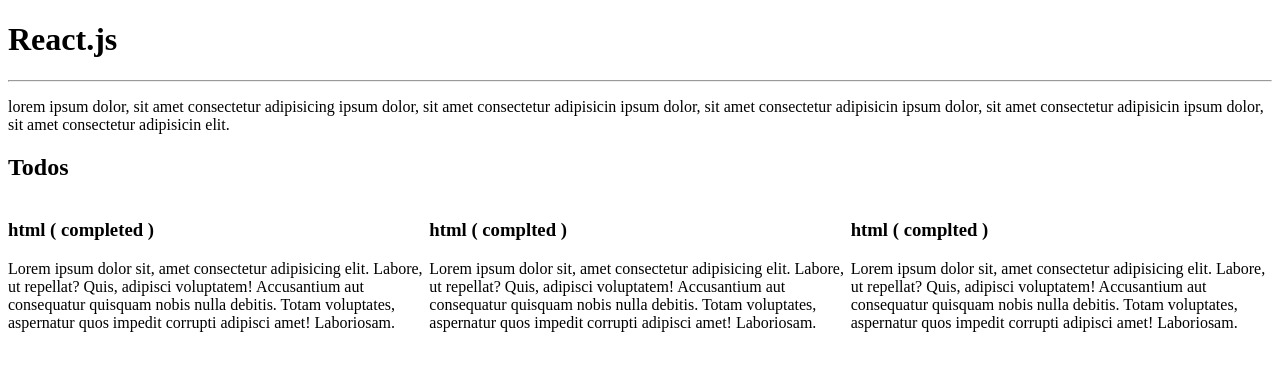
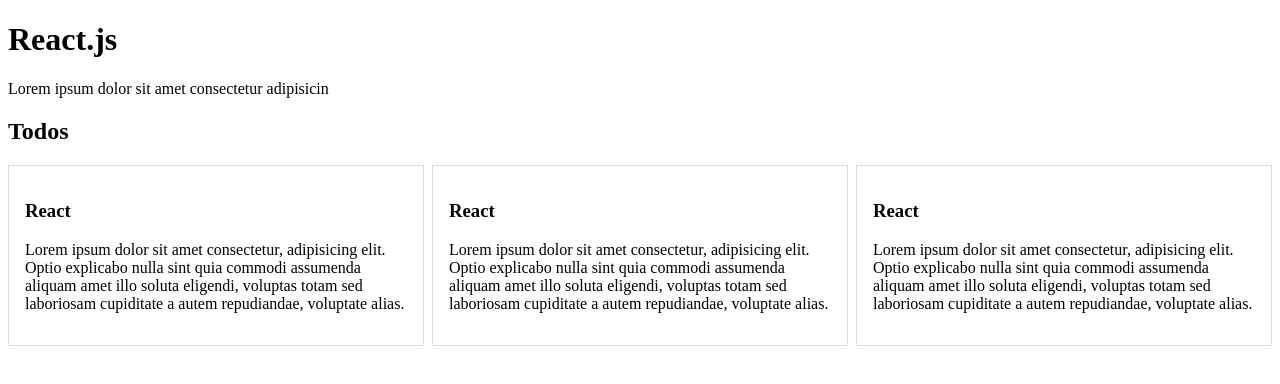
Before and after one commit to sagartmg2/react2080, a React (Vite) app in the folder react-base/: page / in a window 1280 px wide. Shown: the top 384 px of the page. Built offline with nearby package versions, Linux system fonts and the light colour scheme.

Commit message:
components

```diff
--- a/react-base/src/main.css
+++ b/react-base/src/main.css
@@ -4,5 +4,11 @@
 } */
 
 .todos{
-    display: flex
+    display: flex;
+    gap:8px
 }
+
+.todo{
+    padding: 1rem;
+    border: 1px solid gainsboro;
+}
--- a/react-base/src/main.jsx
+++ b/react-base/src/main.jsx
@@ -1,72 +1,79 @@
 /* ecmascript module(react) vs common js (express) */
 import React from "react";
 import ReactDOM from "react-dom/client";
+
 import "./main.css";
 
 let title = "React.js";
-let description =
-  "lorem ipsum dolor, sit amet consectetur adipisicing ipsum dolor, sit amet consectetur adipisicin ipsum dolor, sit amet consectetur adipisicin ipsum dolor, sit amet consectetur adipisicin ipsum dolor, sit amet consectetur adipisicin elit.";
+let description = "Lorem ipsum dolor sit amet consectetur adipisicin";
 
 let todos = [
   {
     title: "html",
     description:
       "lorem ipsum dolor, sit amet consectetur adipisicing ipsum dolor",
-    status: "completed",
+    status: true,
   },
   {
     title: "css",
     description:
       "lorem ipsum dolor, sit amet consectetur adipisicing ipsum dolor",
-    status: true,
+    status: false,
   },
   {
-    title: "reac",
+    title: "react",
     description:
       "lorem ipsum dolor, sit amet consectetur adipisicing ipsum dolor",
     status: false,
   },
 ];
 
+
+/* functional Component */
+function Todo() {
+  return (
+    <div className="todo">
+      <h3>
+        React
+      </h3>
+      <p>Lorem ipsum dolor sit amet consectetur, adipisicing elit. Optio explicabo nulla sint quia commodi assumenda aliquam amet illo soluta eligendi, voluptas totam sed laboriosam cupiditate a autem repudiandae, voluptate alias.</p>
+    </div>
+  );
+}
+
 ReactDOM.createRoot(document.getElementById("root")).render(
   <React.StrictMode>
-    <div>
     <h1>{title}</h1>
-      <hr />
     <p>{description}</p>
+
     <h2>Todos</h2>
 
+    {/* props in component */}
     <div className="todos">
-        <div class="todo">
+      <Todo />
+      <Todo />
+      <Todo />
+
+      {/* <div className="todo">
         <h3>
-            {todos[0].title} ( {todos[0].status} )
+          {todos[0].title} ( {todos[0].status ? "complted ✔ " : "pending ❌"} )
         </h3>
-          <p>
-            Lorem ipsum dolor sit, amet consectetur adipisicing elit. Labore, ut
-            repellat? Quis, adipisci voluptatem! Accusantium aut consequatur
-            quisquam nobis nulla debitis. Totam voluptates, aspernatur quos
-            impedit corrupti adipisci amet! Laboriosam.
-          </p>
+        <p>{todos[0].description}</p>
       </div>
-        <div class="todo">
-          <h3>html ( complted )</h3>
-          <p>
-            Lorem ipsum dolor sit, amet consectetur adipisicing elit. Labore, ut
-            repellat? Quis, adipisci voluptatem! Accusantium aut consequatur
-            quisquam nobis nulla debitis. Totam voluptates, aspernatur quos
-            impedit corrupti adipisci amet! Laboriosam.
-          </p>
+
+      <div className="todo">
+        <h3>
+          {todos[1].title} ( {todos[1].status ? "comploted ✔ " : "pending ❌"} )
+        </h3>
+        <p>{todos[1].description}</p>
       </div>
-        <div class="todo">
-          <h3>html ( complted )</h3>
-          <p>
-            Lorem ipsum dolor sit, amet consectetur adipisicing elit. Labore, ut
-            repellat? Quis, adipisci voluptatem! Accusantium aut consequatur
-            quisquam nobis nulla debitis. Totam voluptates, aspernatur quos
-            impedit corrupti adipisci amet! Laboriosam.
-          </p>
-        </div>
-      </div>
+
+      <div className="todo">
+        <h3>
+          {todos[2].title} ( {todos[2].status ? "comploted ✔ " : "pending ❌"} )
+        </h3>
+        <p>{todos[2].description}</p>
+      </div> */}
     </div>
   </React.StrictMode>
 );
```
Lines whose indentation alone changed are shown as unchanged.
